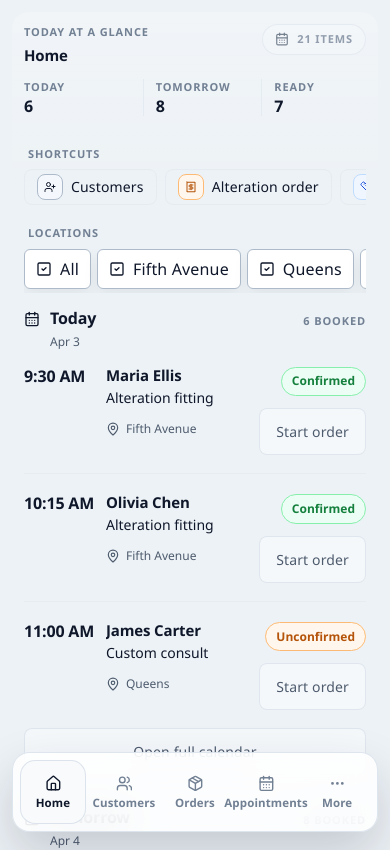
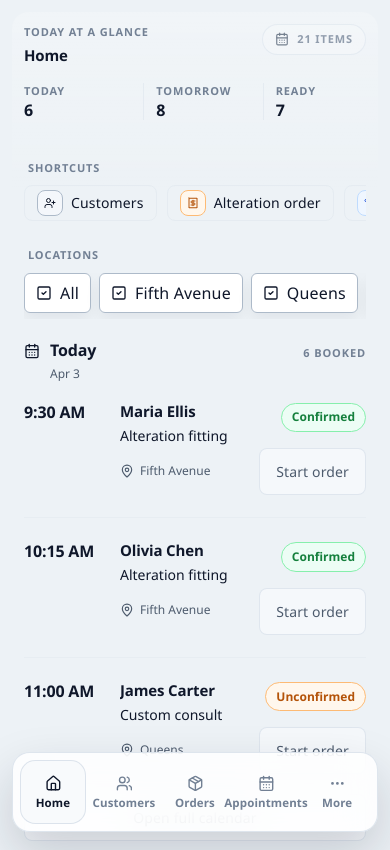
Before and after one commit to EvilHidden/maximus-prototype, a React (Vite) app: page / in a window 390 px wide. Shown: the top 850 px of the page. Built offline with nearby package versions, Linux system fonts and the light colour scheme.

Commit message:
Refine mobile home spacing

```diff
--- a/src/features/home/components/HomeMobileDashboard.tsx
+++ b/src/features/home/components/HomeMobileDashboard.tsx
@@ -125,7 +125,7 @@ function MobileSection({
   children: ReactNode;
 }) {
   return (
-    <section className="border-t border-[var(--app-border)]/38 pt-4.5 first:border-t-0 first:pt-0">
+    <section className="border-t border-[var(--app-border)]/34 pt-5.5 first:border-t-0 first:pt-0">
       <div className="flex items-start justify-between gap-3">
         <div className="flex items-start gap-2.5">
           <Icon className="mt-0.5 h-4 w-4 shrink-0 text-[var(--app-text-soft)]" />
@@ -138,8 +138,8 @@ function MobileSection({
           {count} {countLabel}
         </div>
       </div>
-      <div className="mt-3.5 space-y-0">{children}</div>
-      {action ? <div className="mt-4.5">{action}</div> : null}
+      <div className="mt-4.5 space-y-0">{children}</div>
+      {action ? <div className="mt-5">{action}</div> : null}
     </section>
   );
 }
@@ -152,27 +152,27 @@ function MobileAppointmentRow({
   onCreateOrder: (appointment: Appointment) => void;
 }) {
   return (
-    <div className="border-b border-[var(--app-border)]/24 py-4.5 last:border-b-0 last:pb-0 first:pt-0">
-      <div className="grid grid-cols-[58px_minmax(0,1fr)_auto] gap-x-6 gap-y-2.5">
+    <div className="border-b border-[var(--app-border)]/20 py-5.5 last:border-b-0 last:pb-0 first:pt-0">
+      <div className="grid grid-cols-[66px_minmax(0,1fr)_auto] gap-x-7.5 gap-y-3.5">
         <div className="app-text-value whitespace-nowrap pt-0.5 text-[0.8rem] leading-none text-[var(--app-text-muted)]">{getAppointmentTimeLabel(appointment)}</div>
         <div className="min-w-0">
           <div className="min-w-0">
             <div className="app-text-strong truncate">{appointment.customer}</div>
-            <div className="app-text-body mt-0.5 text-[0.8rem] leading-tight">{appointment.type}</div>
+            <div className="app-text-body mt-1 text-[0.8rem] leading-tight">{appointment.type}</div>
           </div>
-          <div className="app-text-caption mt-3 inline-flex items-center gap-1.5">
+          <div className="app-text-caption mt-4 inline-flex items-center gap-1.5">
             <MapPin className="h-3.5 w-3.5 shrink-0" />
             <span>{appointment.location}</span>
           </div>
         </div>
-        <div className="flex min-w-[84px] flex-col items-end gap-3 pt-0.5">
+        <div className="flex min-w-[90px] flex-col items-end gap-4 pt-0.5">
           <AppointmentIssuePill
             tone={appointment.contextFlags.includes("unconfirmed") ? "warn" : "success"}
             label={getAppointmentAttentionLabel(appointment)}
           />
           <ActionButton
             tone="quiet"
-            className="min-h-6 px-0 py-0 text-[0.72rem] font-medium text-[var(--app-text-muted)] hover:text-[var(--app-text)]"
+            className="min-h-0 rounded-[10px] border-[var(--app-border)]/32 px-2.5 py-1.5 text-[0.68rem] font-medium text-[var(--app-text-soft)] hover:text-[var(--app-text)]"
             onClick={() => onCreateOrder(appointment)}
           >
             Start order
@@ -254,8 +254,8 @@ export function HomeMobileDashboard({
   const mobilePickups = readyPickups.slice(0, 2);
 
   return (
-    <div className="space-y-4 md:hidden">
-      <div className="pb-3.5">
+    <div className="space-y-5.5 md:hidden">
+      <div className="pb-4.5">
         <div className="flex items-start justify-between gap-3">
           <div>
             <div className="app-text-overline text-[var(--app-text-soft)]/70">Today at a glance</div>
@@ -264,16 +264,16 @@ export function HomeMobileDashboard({
           <CountPill count={visibleAppointmentCount + visiblePickupCount} label="items" icon={CalendarDays} tone="default" className="px-2 py-1 opacity-75" />
         </div>
 
-        <div className="mt-3.5 grid grid-cols-3 gap-3.5">
+        <div className="mt-4.5 grid grid-cols-3 gap-4">
           <MobileMetric label="Today" value={String(todayAppointments.length)} tone="info" />
           <MobileMetric label="Tomorrow" value={String(tomorrowAppointments.length)} tone="default" />
           <MobileMetric label="Ready" value={String(readyPickups.length)} tone="success" />
         </div>
       </div>
 
-      <div className="space-y-1.5">
+      <div className="space-y-2">
         <div className="app-text-overline px-1 text-[var(--app-text-soft)]/68">Shortcuts</div>
-        <div className="flex gap-2 overflow-x-auto pb-1 app-no-scrollbar">
+        <div className="flex gap-2.5 overflow-x-auto pb-1 app-no-scrollbar">
           {mobileQuickActions.map((action) => (
             <MobileShortcutButton
               key={action.label}
@@ -286,9 +286,9 @@ export function HomeMobileDashboard({
         </div>
       </div>
 
-      <div className="space-y-2">
+      <div className="space-y-2.5">
         <div className="app-text-overline px-1 text-[var(--app-text-soft)]/68">Locations</div>
-        <div className="flex gap-1.5 overflow-x-auto pb-1 app-no-scrollbar">
+        <div className="flex gap-2 overflow-x-auto pb-1.5 app-no-scrollbar">
           <SelectionChip
             selected={allLocationsActive}
             onClick={() => setActiveLocations(allLocationsActive ? [] : pickupLocations)}
@@ -324,7 +324,7 @@ export function HomeMobileDashboard({
       </div>
 
       {hasVisibleHomeWork ? (
-        <div className="space-y-3.5">
+        <div className="space-y-5">
           <MobileSection
             title="Today"
             subtitle={todayLabel}
```
